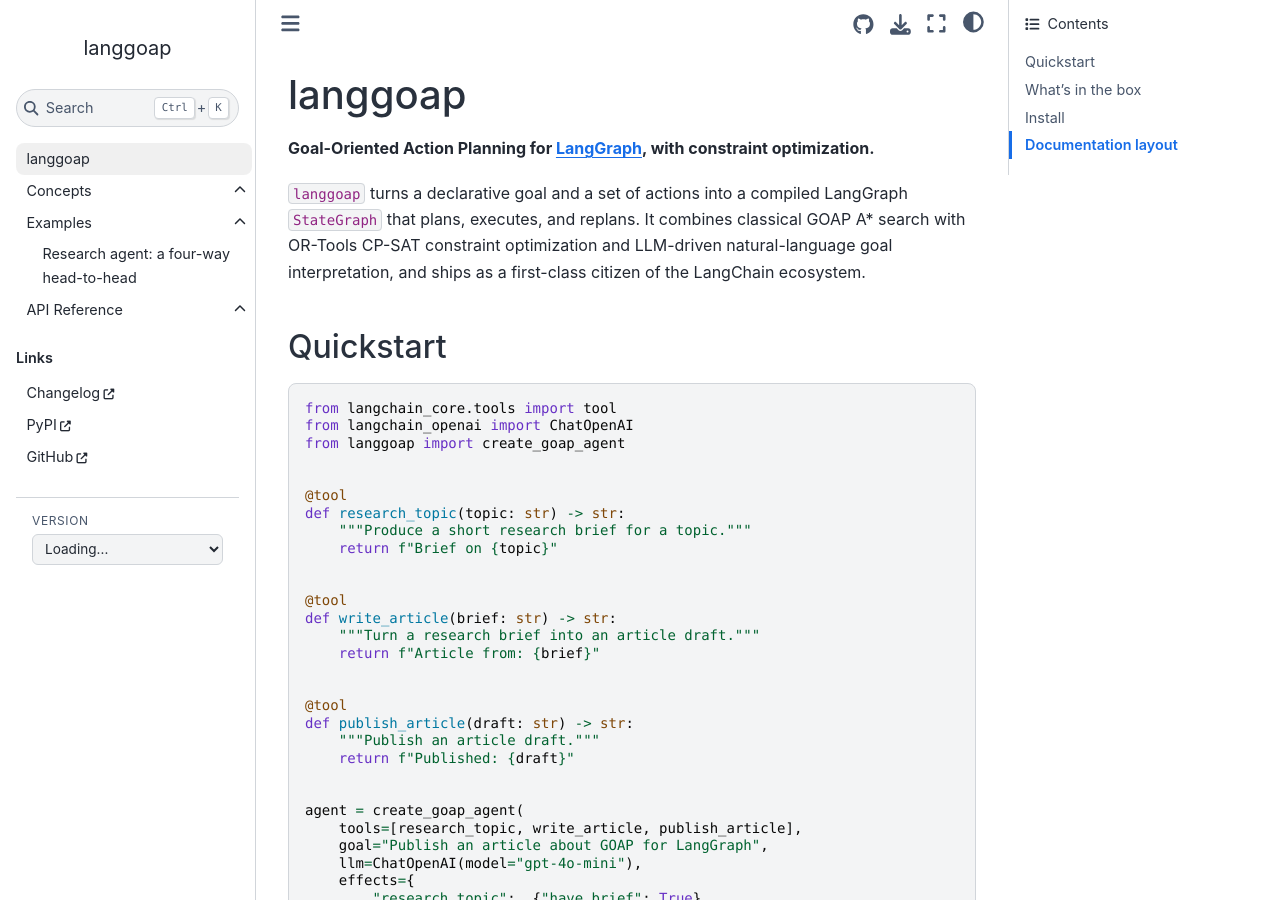
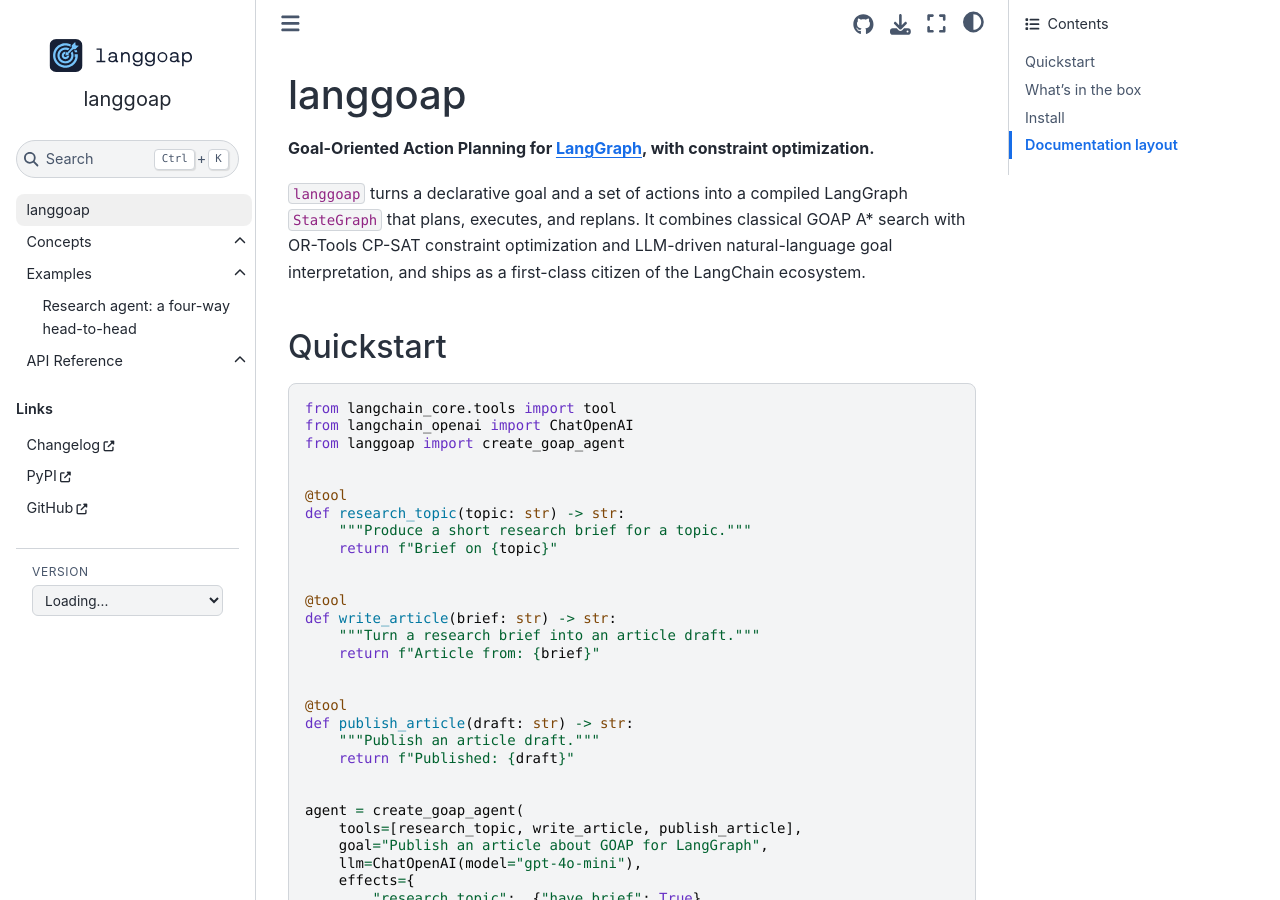
Before and after one commit to LangGOAP/LangGOAP, a Sphinx documentation site: the page built from docs/index.md, in a window 1280 px wide and 900 px high. Built offline with Sphinx 7.4.7 and the Sphinx Book theme 1.1.4, drawn with Linux system fonts in a browser that asks for light colours; pages that are not in the unit, such as notebooks, are missing from menus; comment, search, counter and statistics services are not loaded.

````diff
--- a/docs/conf.py
+++ b/docs/conf.py
@@ -75,8 +75,16 @@ html_theme_options = {
     "home_page_in_toc": True,
     "logo": {
         "text": "langgoap",
+        "image_light": "_static/images/logo-light.svg",
+        "image_dark": "_static/images/logo-dark.svg",
+        "alt_text": "LangGOAP",
     },
 }
+
+# -- Favicon (sphinx-favicon) ------------------------------------------------
+favicons = [
+    {"rel": "icon", "href": "images/icon.svg", "type": "image/svg+xml"},
+]
 
 autoclass_content = "both"
 add_module_names = False
@@ -91,6 +99,9 @@ suppress_warnings = [
     "autodoc",
     "docutils",
     "myst.xref_missing",
+    # Pygments has no built-in mermaid lexer; the plan_visualization
+    # notebook prints rendered ```mermaid``` blocks in its outputs.
+    "misc.highlighting_failure",
 ]
 
 nb_execution_mode = "off"
````
Also changed, not shown: docs/_static/images/icon.svg (added), docs/_static/images/logo-dark.svg (added), docs/_static/images/logo-light.svg (added).
